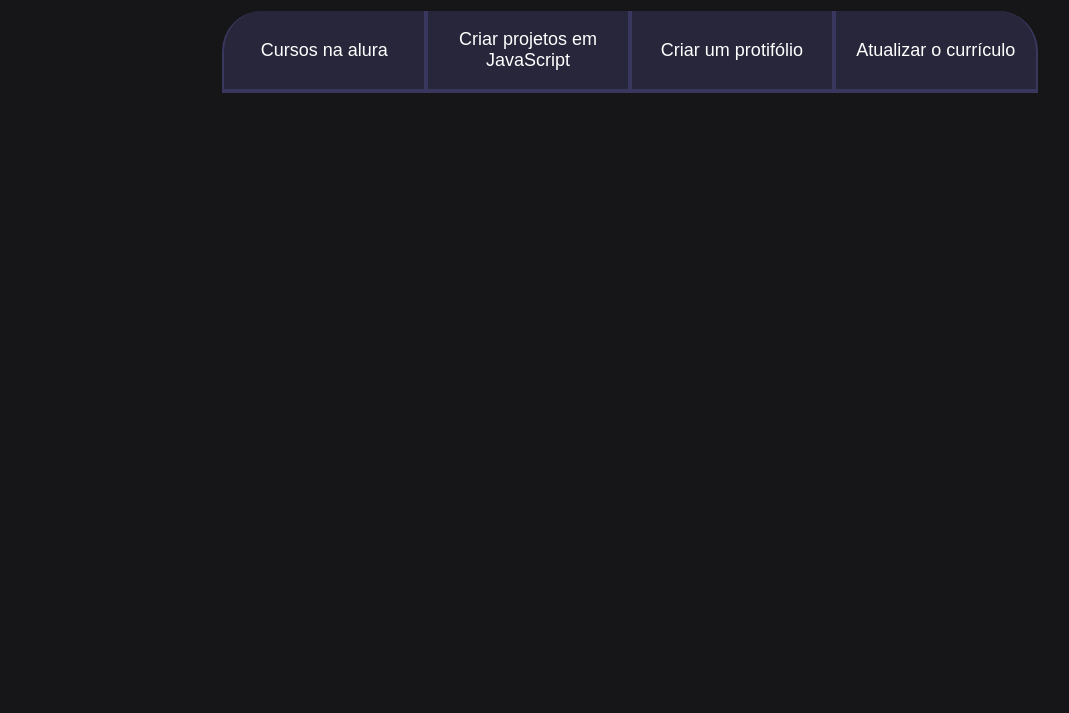
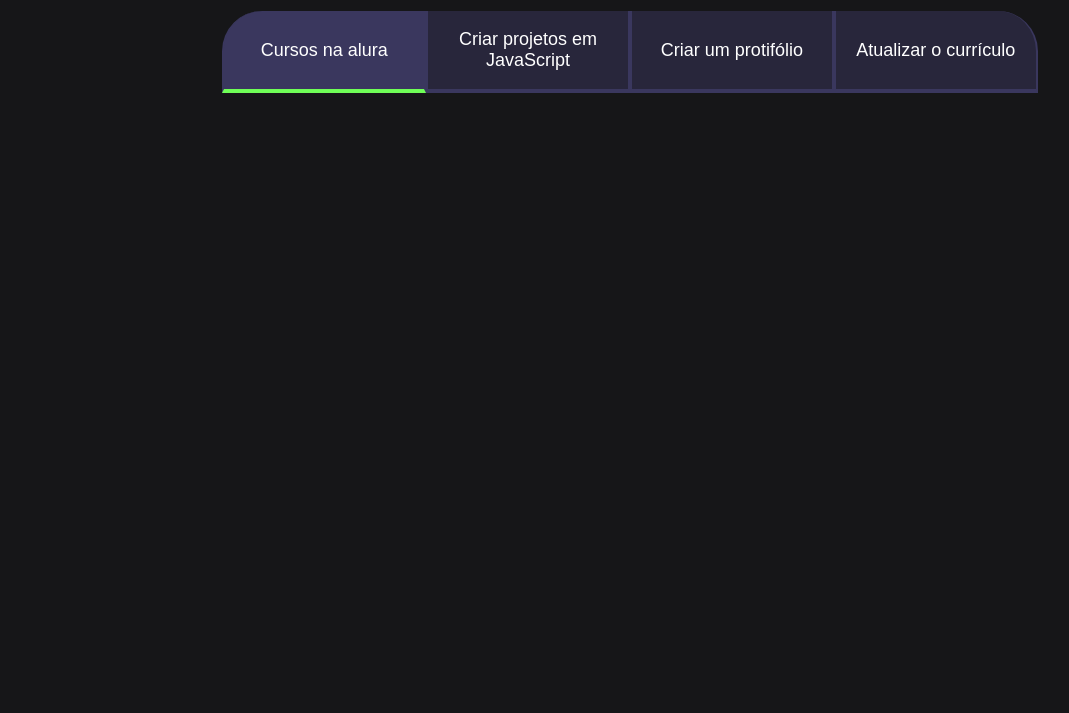
Before and after one commit to 1221pepo1221/projetodevida, a plain HTML site: page index.html in a window 1280 px wide. Shown: the part 87-800 px from the top of the page, without its empty margins (10-1079 px from the left). Drawn offline with Linux system fonts and the light colour scheme; a web font is replaced by a local one.

Commit message:
kjkmkkkkkkkkkkklklkkkkkkkkkjkkkkkkkkkkk

```diff
--- a/index.html
+++ b/index.html
@@ -14,7 +14,7 @@
          <h2 class="titulo-principal">Meus objetivos do ano<span class="titlo-principal-span">_</span></h2>
 
          <div class="botoes">
-             <button class="botao">Cursos na alura</button>
+             <button class="botao ativo">Cursos na alura</button>
              <button class="botao">Criar projetos em JavaScript</button>
              <button class="botao">Criar um protifólio</button>
              <button class="botao">Atualizar o currículo</button>
@@ -25,6 +25,7 @@
 
 
      </section>
+     <script  src="main.js"></script>
 
 </body>
 </html>
--- /dev/null
+++ b/main.js
@@ -0,0 +1,2 @@
+const botoes=document.querySelectorAll(".botao");
+console.log(botoes);
--- a/style.css
+++ b/style.css
@@ -72,3 +72,8 @@ body {
   }
 
 }
+
+.ativo{
+  background-color: var(--botao-ativo);
+  border-bottom: 4px solid var(--verde);
+}
```
